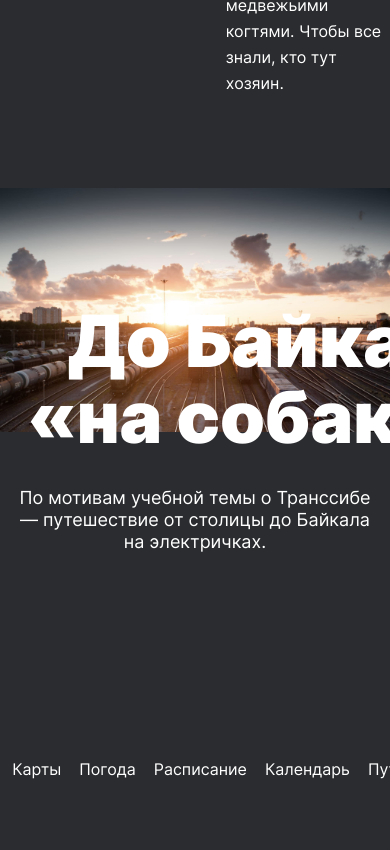
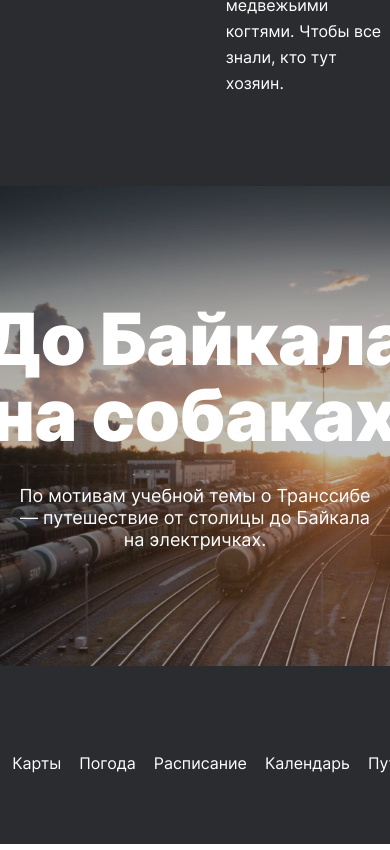
Before and after one commit to AndreyShahov/russian-travel-bootcamp, a plain HTML site: page index.html in a window 390 px wide. Shown: the part 8751-9601 px from the top of the page. Drawn offline with Linux system fonts and the light colour scheme.

Commit message:
changed cover

```diff
--- a/blocks/cover/__overlay/cover__overlay.css
+++ b/blocks/cover/__overlay/cover__overlay.css
@@ -1,5 +1,19 @@
-.cover__overlay{
-  widows: 100%;
+  .cover__overlay {
+  width: 100%;
+  min-height: 740px;
+  position: relative;
+  z-index: 1;
+  display: flex;
+  flex-direction: column;
+  justify-content: center;
+  align-items: center;
+  color: #fff;
+  text-decoration: none;
+
+}
+
+.cover__overlay::before {
+  content: '';
   position: absolute;
   top: 0;
   left: 0;
@@ -8,10 +22,27 @@
   z-index: -1;
   transition: opacity 0.7s linear;
   background-color: #2A2C2F;
-  opacity: 0;
-
+  opacity: 0.3;
 }
 
-.cover__overlay:hover {
+.cover__overlay:hover::before {
   opacity: 0.8;
 }
+
+@media screen and (max-width: 1024px) {
+  .cover__overlay {
+    min-height: 640px;
+  }
+}
+
+@media screen and (max-width: 768px) {
+  .cover__overlay {
+    min-height: 480px;
+  }
+}
+
+@media screen and (max-width: 320px) {
+  .cover__overlay {
+    min-height: 200px;
+  }
+}
--- a/blocks/cover/__subtitle/cover__subtitle.css
+++ b/blocks/cover/__subtitle/cover__subtitle.css
@@ -1,30 +1,17 @@
 .cover__subtitle {
+  margin: 0;
   max-width: 360px;
-  margin: 0 auto;
-  padding-bottom: 245px;
   font-weight: 400;
   font-size: 18px;
   line-height: 22px;
   text-align: center;
 }
 
-@media screen and (max-width: 1024px) {
+@media screen and (max-width: 320px) {
   .cover__subtitle {
-    padding-bottom: 195px;
+    width: 90%;
+    font-size: 14px;
+    line-height: 16px;
+    padding-bottom: 33px;
   }
 }
-
-@media screen and (max-width: 768px) {
-  .cover__subtitle {
-    padding-bottom: 115px;
-  }
-}
-
-@media screen and (max-width: 320px) {
-  .cover__subtitle {
-  width: 90%;
-  font-size: 14px;
-  line-height: 16px;
-  padding-bottom: 33px;
-  }
-}
--- a/blocks/cover/__title/cover__title.css
+++ b/blocks/cover/__title/cover__title.css
@@ -1,23 +1,11 @@
 .cover__title {
+  padding: 0;
+  margin: 0 0 32px;
   width: 560px;
-  margin: 0 auto 32px;
-  padding-top: 245px;
   font-weight: 900;
   font-size: 72px;
   line-height: 76px;
   text-align: center;
-}
-
-@media screen and (max-width: 1024px) {
-  .cover__title {
-    padding-top: 195px;
-  }
-}
-
-@media screen and (max-width: 768px) {
-  .cover__title {
-    padding-top: 115px;
-  }
 }
 
 @media screen and (max-width: 320px) {
@@ -25,7 +13,6 @@
     width: 90%;
     font-size: 32px;
     line-height: 35px;
-    padding-top: 33px;
     margin-bottom: 16px;
   }
 }
--- a/blocks/cover/cover.css
+++ b/blocks/cover/cover.css
@@ -1,9 +1,21 @@
 .cover {
+  max-width: 1184px;
   width: 100%;
-  margin: 92px 0 92px;
-  position: relative;
-  z-index: 1;
+  margin: 92px auto 92px;
   background-image: url('../../images/cover-trains.jpg');
-  background-repeat: no-repeat;
-  background-size: contain;
+  background-size: cover;
 }
+
+@media screen and (max-width: 768px) {
+  .cover {
+    min-height: 480px;
+    margin: 90px auto 88px;
+  }
+}
+
+@media screen and (max-width: 320px) {
+  .cover {
+    min-height: 200px;
+    margin: 66px auto 64px;
+  }
+}
--- a/index.html
+++ b/index.html
@@ -160,12 +160,13 @@
           </div>
         </article>
       </section>
-      <section class="cover ">
-        <h2 class="cover__title">До Байкала «на собаках»</h2>
-        <p class="cover__subtitle">По мотивам учебной темы о Транссибе — путешествие от
-        столицы до Байкала на электричках.</p>
+      <section class="cover">
         <a class="cover__overlay" href="https://stampsy.com/na-elektrichkakh-do-baikala"
-        target="_blank"></a>
+        target="_blank">
+          <h2 class="cover__title">До&nbsp;Байкала &laquo;на&nbsp;собаках&raquo;</h2>
+          <p class="cover__subtitle">По мотивам учебной темы о Транссибе — путешествие
+          от столицы до Байкала на электричках.</p>
+      </a>
       </section>
     </main>
     <footer class="footer">
```
